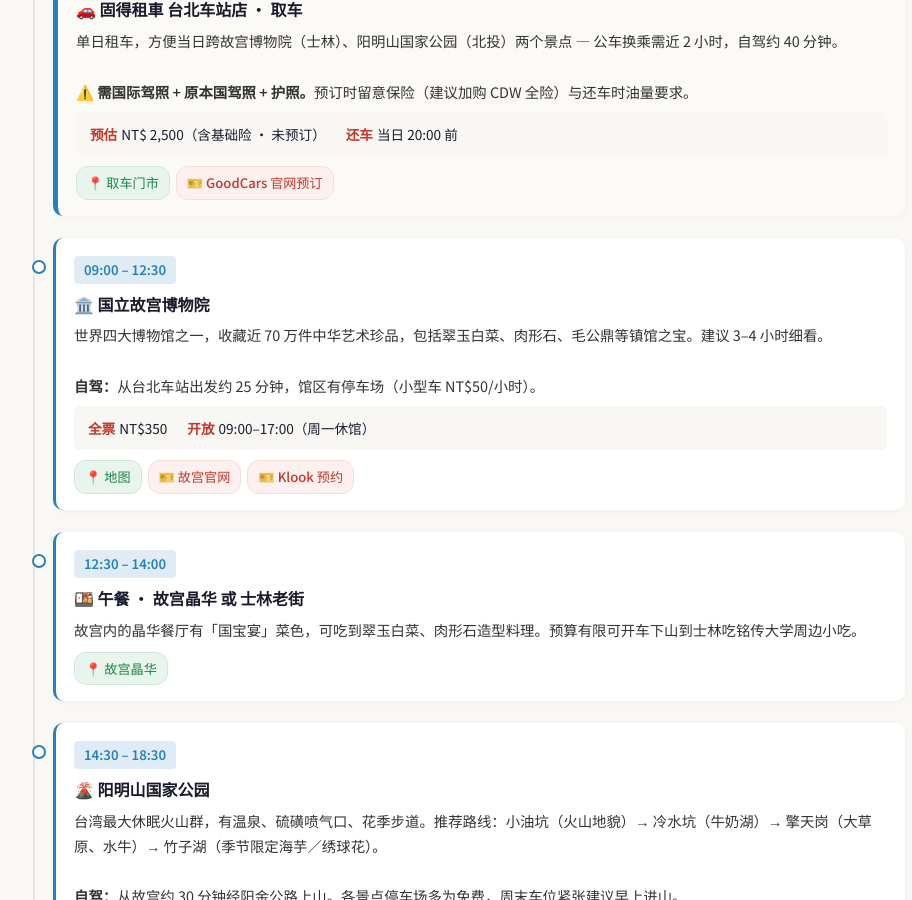
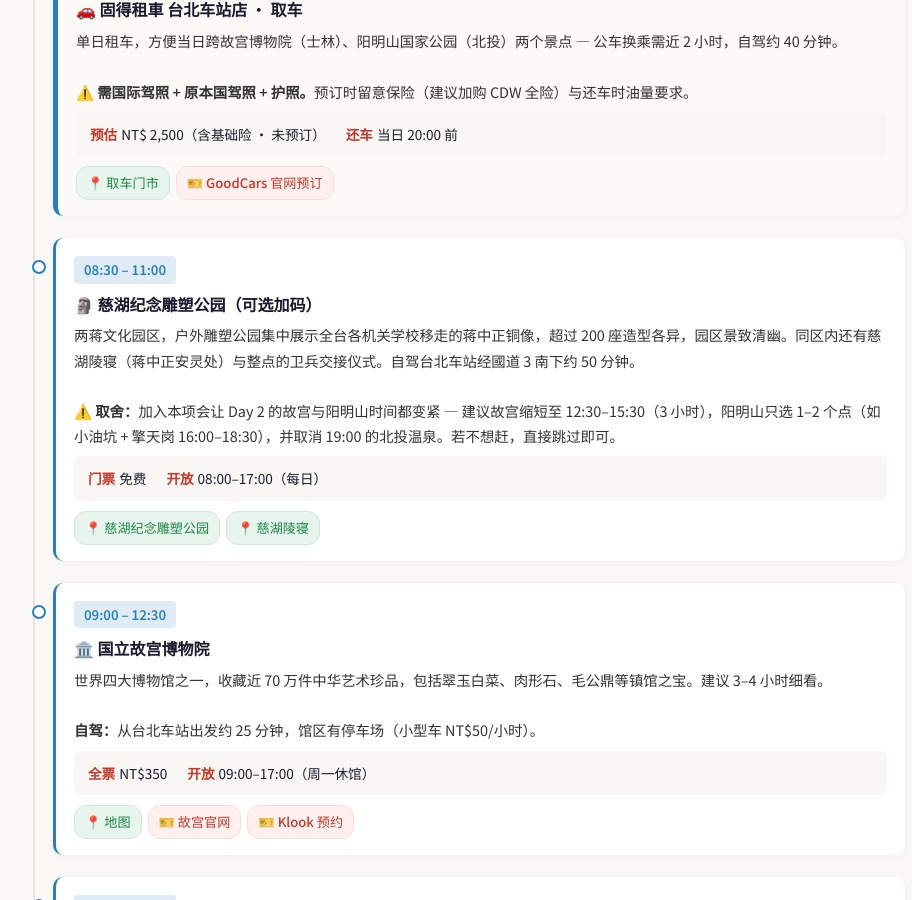
Before and after one commit to SibeiC/SibeiC.github.io, a Jekyll site: the page built from _trips/taiwan-2026.md, in a window 1280 px wide and 900 px high, scrolled down 4223 px. Shown: the whole window, without its empty margins (175-1087 px from the left). Built offline with Jekyll 4.4.1, drawn with Linux system fonts in a browser that asks for light colours; some of the changed text lies outside the part shown.

Commit message:
Add optional 慈湖 sculpture park (Day 2) and 台南 laundry stop (Day 6)
Two user-requested additions to the Taiwan trip:

1. Day 2: 慈湖纪念雕塑公园 as an optional 08:30-11:00 morning item
   before 故宫. Includes trade-off note explaining that adding it
   requires shortening 故宫 by 30 min, cutting 阳明山 to 1-2 highlights,
   and dropping the optional 北投 温泉. Park is in 大溪 (桃园), 50 min
   drive south of Taipei on 國道 3 — the Day 2 rental car is the only
   slot in the trip that makes this reachable. Free admission,
   daily 08:00-17:00.

2. Day 6: self-service laundry item at 20:00-22:00, after 禧榕轩
   check-in. Trip's 9 days; 台南 2-night stay is the practical sweet
   spot for a mid-trip laundry reset — wash while at night market,
   collect after. 禧榕轩 is surrounded by 24h self-service 洗衣店 at
   ~NT$150-200 per wash+dry. Note also suggests checking hotel
   front desk for a laundry-service fallback.

Trip total auto-updates via Liquid since the laundry item has a
ticket amount; 慈湖 is free so no cost impact.

```diff
--- a/_trips/taiwan-2026.md
+++ b/_trips/taiwan-2026.md
@@ -204,6 +204,19 @@ days:
         links:
           - { type: map,    icon: 📍, label: 取车门市, query: 固得租車 台北車站店 }
           - { type: ticket, icon: 🎫, label: GoodCars 官网预订, url: "https://www.goodcars.tw/" }
+
+      - time: 08:30 – 11:00
+        title: 🗿 慈湖纪念雕塑公园（可选加码）
+        detail: |
+          两蒋文化园区，户外雕塑公园集中展示全台各机关学校移走的蒋中正铜像，超过 200 座造型各异，园区景致清幽。同区内还有慈湖陵寝（蒋中正安灵处）与整点的卫兵交接仪式。自驾台北车站经國道 3 南下约 50 分钟。
+          <br><br>
+          <strong>⚠️ 取舍：</strong>加入本项会让 Day 2 的故宫与阳明山时间都变紧 — 建议故宫缩短至 12:30–15:30（3 小时），阳明山只选 1–2 个点（如小油坑 + 擎天岗 16:00–18:30），并取消 19:00 的北投温泉。若不想赶，直接跳过即可。
+        tickets:
+          - { tag: 门票, value: 免费 }
+          - { tag: 开放, value: 08:00–17:00（每日） }
+        links:
+          - { type: map, icon: 📍, label: 慈湖纪念雕塑公园, query: Cihu Memorial Sculpture Park 慈湖纪念雕塑公园 }
+          - { type: map, icon: 📍, label: 慈湖陵寝, query: 慈湖陵寝 大溪 }
 
       - time: 09:00 – 12:30
         title: 🏛️ 国立故宫博物院
@@ -507,6 +520,17 @@ days:
         detail: 位于台南北区成功路，邻近台南公园与台南火车站。check-in 后可在附近吃宵夜、逛神农街。
         links:
           - { type: map, icon: 📍, label: 酒店位置, query: Grand Banyan Hotel Tainan }
+
+      - time: 20:00 – 22:00
+        title: 🧺 自助洗衣 · 行程过半补给（可选）
+        detail: |
+          台南住 2 晚，是全程最适合洗衣的停点 — 扔进去、去逛夜市 / 吃宵夜、回来拿就好。禧榕轩步行 5–10 分钟范围内有多家 24h 自助洗衣店，洗 + 烘一次约 NT$150–200（多数机台刷悠游卡或投币皆可）。带足当日换洗即可，其他脏衣服一次解决。
+          <br><br>
+          另可先在 check-in 时问饭店柜台是否有送洗服务作为备案。
+        tickets:
+          - { tag: 洗 + 烘, value: "NT$150–200" }
+        links:
+          - { type: map, icon: 📍, label: 附近自助洗衣店, query: 自助洗衣店 台南北区 成功路 }
     note: |
       <strong>💡 Day 6 林铁优先：</strong>首选搭阿里山森林铁路本线下山（NT$600，3h55m，百年路线），<strong>务必出发前 14 天</strong>上官网 <a href="https://afrts.forest.gov.tw" target="_blank">afrts.forest.gov.tw</a> 抢票（订位即付款，2026 年新制，逾时取消）。若林铁票售罄，退而求其次搭台湾好行 7329A 公车（现买即走，NT$283，直达嘉义高铁站，到站反而更早）。林铁终点是嘉义 TRA 站，后续台铁去台南即可；公车到的是嘉义高铁站，接高铁去台南更顺。
     stay:
```
